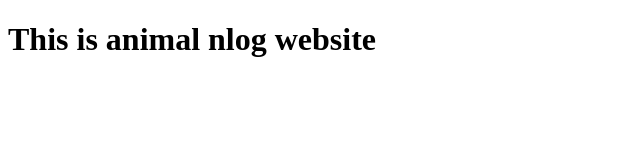
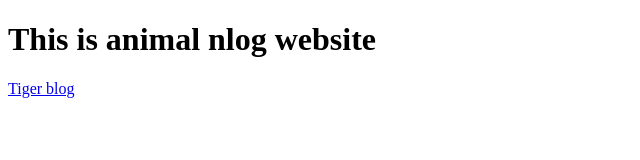
Before and after one commit to prathameshdeogirkar/animal-blogs, a plain HTML site: page index.html in a window 1280 px wide. Shown: the whole page, without its empty margins (0-640 px from the left). Drawn offline with Linux system fonts and the light colour scheme.

Commit message:
tiger blog page link added

```diff
--- a/index.html
+++ b/index.html
@@ -7,5 +7,6 @@
 </head>
 <body>
     <h1>This is animal nlog website</h1>
+    <a href="tiger.html">Tiger blog</a>
 </body>
 </html>
```
